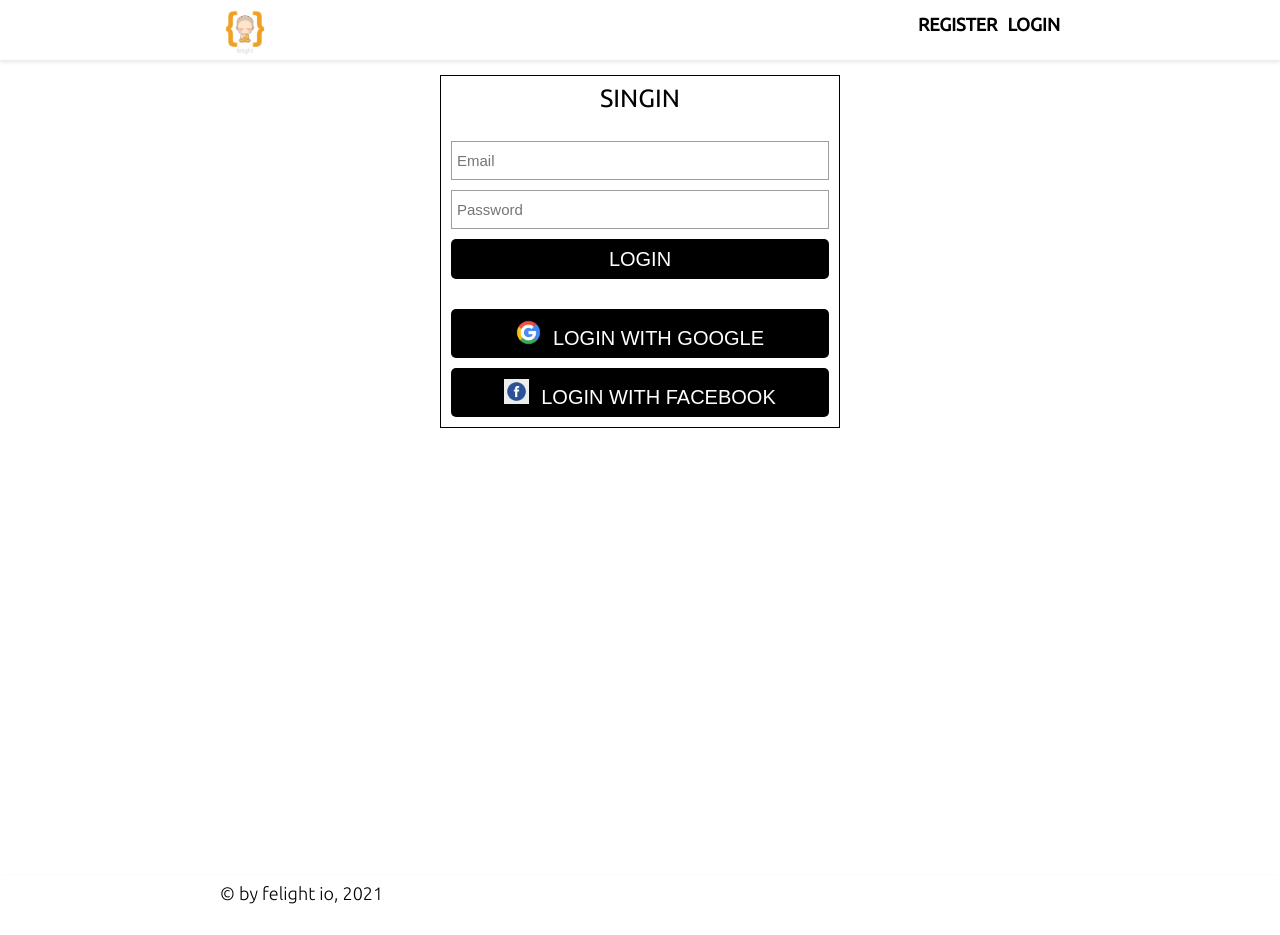
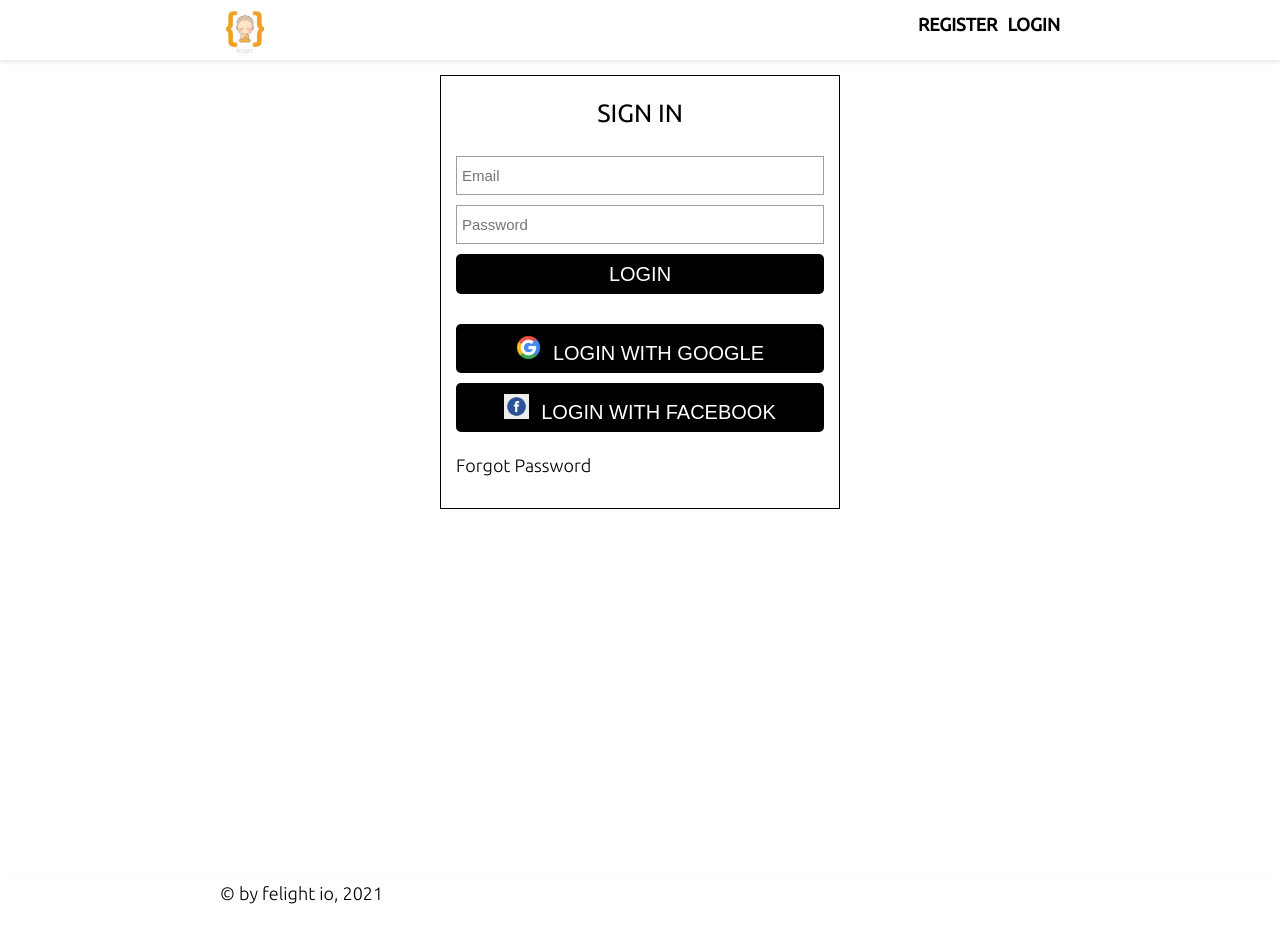
Before and after one commit to Karti7/Logcart, a React (Create React App) app: page /login in a window 1280 px wide. Built offline with nearby package versions, Linux system fonts and the light colour scheme; no server answers.

Commit message:
Forgot password feature is added

```diff
--- a/src/App.js
+++ b/src/App.js
@@ -9,6 +9,7 @@ import Footer from './components/Footer';
 import Login from './pages/Login';
 
 import { auth, handleUserProfile } from './firebase/utlis';
+import Recovery from './pages/Recovery';
 
 const initialState = {
   currentUser: null
@@ -63,6 +64,7 @@ class App extends Component {
             )}
             <Route exact path="/login" component={Login} />
             <Route exact path="/registration" component={Registration} />
+            <Route exact path="/recovery" component={Recovery} />
 
           </Switch>
         </div>
--- /dev/null
+++ b/src/components/AuthWrapper/index.js
@@ -0,0 +1,17 @@
+import React from 'react'
+import './styles.scss';
+
+const AuthWrapper = ({headline, children}) => {
+    return (
+        <div className="authwrapper">
+            <div className="wrap">
+                {headline && <h2>{headline}</h2>}
+            </div>
+                <div className="children">
+                    {children && children}
+                </div>
+        </div>
+    )
+}
+
+export default AuthWrapper;
--- /dev/null
+++ b/src/components/AuthWrapper/styles.scss
@@ -0,0 +1,29 @@
+.authwrapper {
+    display: block;
+    width: 100%;
+    max-width: 400px;
+    margin: 40px auto 60px;
+    border: 1px solid black;
+    margin-top: 15px;
+    padding: 15px;
+
+    .wrap {
+      margin-top: 10px;
+      padding: 0 10px;
+
+
+      h2 {
+        font-size: 25px;
+        line-height: 1;
+        font-weight: 400;
+        text-transform: uppercase;
+        text-align: center;
+        display: block;
+        width: 100%;
+        padding: 0;
+        margin: 0 auto;
+      }
+
+
+    }
+  }
--- /dev/null
+++ b/src/components/RecoverPassword/index.js
@@ -0,0 +1,93 @@
+import React, { Component } from 'react'
+import FormInput from './../forms/FormInput';
+import AuthWapper from './../AuthWrapper';
+import './styles.scss';
+
+import {auth} from './../../firebase/utlis';
+import {withRouter} from 'react-router-dom'
+
+const initialState = {
+    email:'',
+    errors:[]
+}
+
+ class RecoverPassword extends Component {
+
+    constructor(props){
+        super(props);
+        this.state = {...initialState};
+        this.handleChange = this.handleChange.bind(this);
+    }
+
+    handleChange(e){
+            const{name,value} = e.target;
+            this.setState({
+                [name]:value
+            });
+
+    }
+
+    handleSubmit = async (e) =>{
+        e.preventDefault();
+        const {email} = this.state;
+
+        const config = {
+            url:'http://localhost:3000/login'
+        }
+            try {
+                 await auth.sendPasswordResetEmail(email,config)
+                 .then(()=>{
+                        this.props.history.push('/login');
+                 })
+                 .catch(()=>{
+                    const err = ['Email not found'];
+                    this.setState({
+                        errors:err
+                    })
+                 });
+
+            }
+            catch (err) {
+                console.log(err);
+            }
+
+    }
+
+    render() {
+        const configAuthWrapper = {
+            headline : 'Forgot Password'
+        }
+
+        const{email,errors} = this.state;
+
+        return (
+            <AuthWapper {...configAuthWrapper}>
+                <div className="formwrap">
+                    {errors.lenght >0 && (
+                        <ul>
+                            { errors.map((e,index)=>{
+                                    return(<li key={index}>
+                                            {e}
+                                        </li>)
+                                })
+                            }
+                        </ul>
+                    )}
+                    <form onSubmit={this.handleSubmit}>
+                        <FormInput
+                            type="email"
+                            name="email"
+                            value={email}
+                            placeholder="Email"
+                            onChange={this.handleChange}
+                        />
+
+                        <button className="btn" type="submit">Recover Password</button>
+                    </form>
+                </div>
+            </AuthWapper>
+        )
+    }
+}
+
+export default withRouter(RecoverPassword);
--- a/src/components/Signup/index.js
+++ b/src/components/Signup/index.js
@@ -2,14 +2,15 @@ import React, { Component } from 'react'
 import './styles.scss';
 import FormInput from './../forms/FormInput';
 
-import {auth, firestore, handleUserProfile} from './../../firebase/utlis';
+import { auth, firestore, handleUserProfile } from './../../firebase/utlis';
+import AuthWrapper from '../AuthWrapper';
 
 const initialState = {
     displayName: '',
     email: '',
     password: '',
     reEnterPassword: '',
-    errors:[]
+    errors: []
 }
 
 export default class Signup extends Component {
@@ -30,45 +31,45 @@ export default class Signup extends Component {
         })
     }
 
-    handelFormSubmit = async event =>{
+    handelFormSubmit = async event => {
         event.preventDefault();
-        const{displayName,email,password,reEnterPassword} = this.state;
+        const { displayName, email, password, reEnterPassword } = this.state;
 
         //password validation
-        if(password != reEnterPassword){
+        if (password != reEnterPassword) {
             const err = ['password doesnot match...!'];
             this.setState({
-                errors:err
+                errors: err
             });
             return;
         }
 
         //FullName validation
-        if(displayName == ''){
+        if (displayName == '') {
             const err = ['FullName should not be empty...!'];
             this.setState({
-                errors:err
+                errors: err
             });
             return;
         }
 
         //Email validation
-        if(email == ''){
+        if (email == '') {
             const err = ['Enter valid Email ID...!'];
             this.setState({
-                errors:err
+                errors: err
             });
             return;
         }
 
 
-        try{
-            const {user} = await auth.createUserWithEmailAndPassword(email,password);
-            await handleUserProfile (user,{displayName});
+        try {
+            const { user } = await auth.createUserWithEmailAndPassword(email, password);
+            await handleUserProfile(user, { displayName });
 
-            this.setState({...initialState});
+            this.setState({ ...initialState });
 
-        }catch(err){
+        } catch (err) {
             console.log(err);
         }
     }
@@ -78,16 +79,18 @@ export default class Signup extends Component {
     render() {
 
         const { displayName, email, password, reEnterpassword, errors } = this.state;
+        const configAuthWrapper = {
+            headline : 'Register'
+    }
 
         return (
-            <div className="signup">
-                <div className="wrap">
-                    <h2>Sign Up </h2>
+            <AuthWrapper {...configAuthWrapper}>
 
-                        {errors.length >0 && (
+                <div className="formWrap">
+                    {errors.length > 0 && (
                         <ul>
-                                {errors.map((err, index)=>{
-                                    return(
+                            {errors.map((err, index) => {
+                                return (
                                     <li key="index">
                                         {err}
                                     </li>
@@ -95,7 +98,6 @@ export default class Signup extends Component {
                             })}
                         </ul>
                     )}
-                    <div className="formWrap">
 
                     <form onSubmit={this.handelFormSubmit}>
                         <FormInput
@@ -135,9 +137,9 @@ export default class Signup extends Component {
 
                 </div>
 
-                </div>
+            </AuthWrapper>
 
-            </div>
+
         );
     }
 }
--- a/src/components/Signup/styles.scss
+++ b/src/components/Signup/styles.scss
@@ -1,27 +1,3 @@
-.signup {
-    display: block;
-    width: 100%;
-    max-width: 400px;
-    margin: 40px auto 60px;
-    border: 1px solid black;
-    margin-top: 15px;
-
-    .wrap {
-      margin-top: 10px;
-      padding: 0 10px;
-
-
-      h2 {
-        font-size: 25px;
-        line-height: 1;
-        font-weight: 400;
-        text-transform: uppercase;
-        text-align: center;
-        display: block;
-        width: 100%;
-        padding: 0;
-        margin: 0 auto;
-      }
 
       .formWrap{
           margin: 10px auto;
@@ -30,5 +6,3 @@
         margin-right: 12px;
         margin-top: 1px;
       }
-    }
-  }
--- a/src/components/Singin/index.js
+++ b/src/components/Singin/index.js
@@ -7,6 +7,9 @@ import { signInWithFacebook } from './../../firebase/utlis';
 import React, { Component } from 'react';
 
 import FormInput from './../forms/FormInput';
+
+import AuthWrapper from './../AuthWrapper';
+import { Link } from 'react-router-dom';
 
 const initialState = {
     email: '',
@@ -44,10 +47,11 @@ class SignIn extends Component {
     }
     render() {
         const { email, password } = this.state;
+        const configAuthWrapper = {
+                headline : 'Sign In'
+        }
         return (
-            <div className="singin">
-                <div className="wrap">
-                    <h2>Singin</h2>
+                <AuthWrapper {...configAuthWrapper}>
 
                     <div className="formWrap">
                         <form onSubmit={this.handelSubmit}>
@@ -85,12 +89,14 @@ class SignIn extends Component {
                                         Login with Facebook
                                     </Button>
                                 </div>
+                                <div className="links">
+                                    <Link to="/recovery">Forgot Password</Link>
+                                </div>
                             </div>
                         </form>
                     </div>
-                </div>
+                 </AuthWrapper>
 
-            </div>
         )
     }
 
--- a/src/components/Singin/styles.scss
+++ b/src/components/Singin/styles.scss
@@ -1,29 +1,4 @@
-.singin {
-  display: block;
-  width: 100%;
-  max-width: 400px;
-  margin: 40px auto 60px;
-  border: 1px solid black;
-  margin-top: 15px;
-
-  .wrap {
-    margin-top: 10px;
-    padding: 0 10px;
-
-
-    h2 {
-      font-size: 25px;
-      line-height: 1;
-      font-weight: 400;
-      text-transform: uppercase;
-      text-align: center;
-      display: block;
-      width: 100%;
-      padding: 0;
-      margin: 0 auto;
-    }
-
-    .formWrap{
+   .formWrap{
       margin-top: 30px;
         .socialSingin{
           margin-top: 30px;
@@ -33,5 +8,11 @@
       margin-right: 12px;
       margin-top: 1px;
     }
-  }
-}
+ .links{
+   display: block;
+   width: 100%;
+   margin: 15px auto 0;
+   a{
+     color: black;
+   }
+ }
--- /dev/null
+++ b/src/pages/Recovery/index.js
@@ -0,0 +1,10 @@
+import React from 'react'
+import RecoverPassword from '../../components/RecoverPassword';
+
+const Recovery = () => {
+    return (
+        <RecoverPassword />
+    )
+}
+
+export default Recovery;
```
Also changed, not shown: src/components/RecoverPassword/styles.scss (added), src/pages/Recovery/styles.scss (added). Lines whose indentation alone changed are shown as unchanged.
